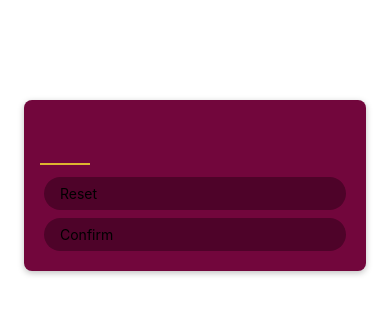
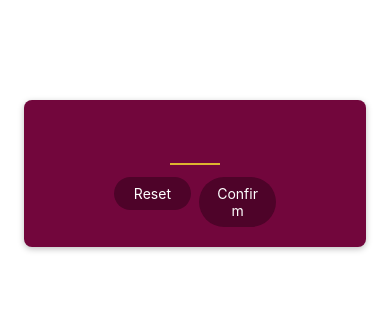
Before and after one commit to dustyfingers/NumberGuessingGame, a React Native app: screen / in a window 390 px wide. Shown: the top 314 px of the page. Built offline with nearby package versions, Linux system fonts and the light colour scheme.

Commit message:
improve buttons and layout of game start screen

```diff
--- a/components/PrimaryButton.js
+++ b/components/PrimaryButton.js
@@ -13,14 +13,19 @@ const PrimaryButton = ({ children }) => {
             : styles.buttonInnerContainer
         }
       >
-        <Text>{children}</Text>
+        <Text style={styles.buttonText}>{children}</Text>
       </Pressable>
     </View>
   );
 };
 
 const styles = StyleSheet.create({
-  buttonOuterContainer: { margin: 4, borderRadius: 28, overflow: "hidden" },
+  buttonOuterContainer: {
+    margin: 4,
+    borderRadius: 28,
+    overflow: "hidden",
+    // width: "100%",
+  },
   buttonInnerContainer: {
     backgroundColor: "#4e0329",
     paddingVertical: 8,
@@ -30,6 +35,7 @@ const styles = StyleSheet.create({
   },
   buttonText: {
     textAlign: "center",
+    color: "white",
   },
   pressed: {
     opacity: 0.75,
--- a/screens/GameStartScreen.js
+++ b/screens/GameStartScreen.js
@@ -12,14 +12,22 @@ const GameStartScreen = () => {
         autoCapitalize="none"
         autoCorrect={false}
       />
-      <PrimaryButton>Reset</PrimaryButton>
-      <PrimaryButton>Confirm</PrimaryButton>
+      <View style={styles.buttonsContainer}>
+        <View style={styles.buttonContianer}>
+          <PrimaryButton>Reset</PrimaryButton>
+        </View>
+        <View style={styles.buttonContianer}>
+          <PrimaryButton>Confirm</PrimaryButton>
+        </View>
+      </View>
     </View>
   );
 };
 
 const styles = StyleSheet.create({
   inputContainer: {
+    justifyContent: "center",
+    alignItems: "center",
     padding: 16,
     marginHorizontal: 24,
     marginTop: 100,
@@ -36,6 +44,12 @@ const styles = StyleSheet.create({
     shadowRadius: 6,
     shadowOpacity: 0.25,
   },
+  buttonsContainer: {
+    flexDirection: "row",
+  },
+  buttonContianer: {
+    flex: 1,
+  },
   numberInput: {
     width: 50,
     fontSize: 32,
```
